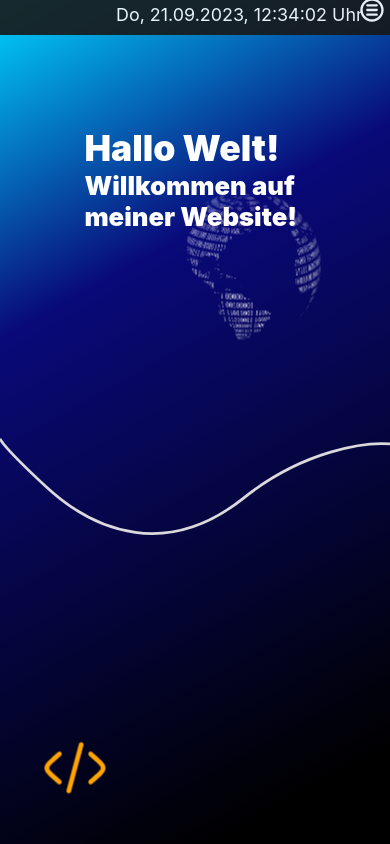
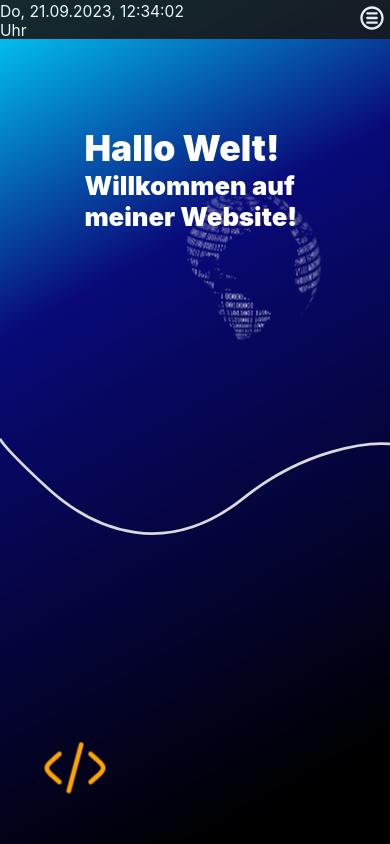
Before and after one commit to AndiBruehl/my-portfolio, a React (Create React App) app: page / in a window 390 px wide. Shown: the top 844 px of the page. Built offline with nearby package versions, Linux system fonts and the light colour scheme.

Commit message:
design feinschliff

```diff
--- a/src/App.js
+++ b/src/App.js
@@ -13,7 +13,7 @@ import YouTube from './components/YouTube/YouTube';
 
 const App = () => {
   return (
-    <div className="App">
+    <div className="App" style={{overflowX: "hidden"}}>
       <NavBar />
       <Home />
       <About />
--- a/src/components/NavBar/NavBar.module.css
+++ b/src/components/NavBar/NavBar.module.css
@@ -3,7 +3,7 @@
 .NavBar {
     background: #181818;
     width: 100%;
-    height: calc(2.2rem + 1vw);
+    height: calc(2.2rem + 2vw);
     position: fixed;
     z-index: 999;
     opacity: 0.9;
@@ -38,10 +38,9 @@
 }
 
 .NavBar nav ul li a.selected {
-    border-bottom: 2px solid #8C1CD1; /* Hier die gewünschte Unterstreichungsfarbe */
+    border-bottom: 2px solid #8C1CD1;
     transform: scale(1.1);
 }
-
 
 .NavBar a:hover {
     border-bottom: 5px solid #8C1CD1;
@@ -65,7 +64,6 @@
     justify-content: center;
     align-items: center;
     margin-right: 1vw;
-    /* Optional, je nachdem, wie viel Abstand du von rechts möchtest */
 }
 
 #about,
@@ -75,53 +73,33 @@
     margin-top: 80px;
 }
 
-@media (max-width: 768px) {
-    .NavBar {
-        flex-direction: column;
-    }
-
-    .NavBar nav ul li {
-        margin: 10px 10px;
-    }
-
-    /* .NavBar .Time {
-        margin-right: 7%;
-        margin-top: 1%;
-    } */
-
-    #about,
-    #skills,
-    #youtube,
-    #contact {
-        margin-top: 10px;
+@media (min-width: 1176px){
+    .NavBar .MobileNavigation .Hamburger {
+    display: none;
     }
 }
 
-.NavBar .MobileNavigation {
-    display: none;
-}
-
-@media (max-width: 1124px) {
+@media (max-width: 1175px) {
     .NavBar .Navigation {
         display: none;
     }
 
     .NavBar .Time {
-        margin-right: 7%;
-        margin-top: 1%;
+        margin-right: 7vw;
+        margin-top: -0.4vw;
     }
 
     .NavBar .MobileNavigation {
         display: flex;
         align-items: right;
-        padding: 0.5%;
+        padding: -0.4vw;
     }
 
     .NavBar .MobileNavigation .Hamburger {
         position: absolute;
-        margin-top: -1.5%;
+        margin-top: -2.5vw;
         margin-left: 5vw;
-        right: 1%;
+        right: 1vw;
         cursor: pointer;
     }
 
@@ -141,3 +119,44 @@
         color: #8c1cd1
     }
 }
+
+@media (max-width: 500px) {
+    .NavBar .MobileNavigation {
+        display: flex;
+        align-items: left;
+        padding: 3%;
+    }
+
+    .NavBar .MobileNavigation .Hamburger {
+        position: absolute;
+        margin-top: -4vw;
+        right: 1%;
+        cursor: pointer;
+    }
+
+    .NavBar nav ul {
+        display: flex;
+        flex-direction: column;
+        position: absolute;
+        top: calc(2.2rem + 1vw);
+        right: 0vw;
+        width: 20vw;
+        background-color: #181818;
+        border-top: 2px solid #8c1cd1;
+        border-radius: 10px;
+        padding-right: 5vw;
+    }
+
+    .NavBar .Time {
+        margin-right: 50%;
+        margin-top: 1%;
+        font-size: 4vw;
+    }
+
+    #about,
+    #skills,
+    #youtube,
+    #contact {
+        margin-top: 10px;
+    }
+}
--- a/src/components/Portfolio/Portfolio.js
+++ b/src/components/Portfolio/Portfolio.js
@@ -107,10 +107,10 @@ const Portfolio = () => {
 
     const sliderRef = useRef(null);
     const [currentIndex, setCurrentIndex] = useState(0);
-    const [autoPlay, setAutoPlay] = useState(true);
+    const [autoPlay] = useState(true);
     const autoPlayIntervalRef = useRef(null);
 
-    const { ref, inView } = useInView(
+    const { inView } = useInView(
         {
             threshold: 0.2,
         }
@@ -136,6 +136,16 @@ const Portfolio = () => {
 
     }, [inView, animation]);
 
+    const handleNextClick = () => {
+        if (currentIndex < images.length - 1) {
+            setCurrentIndex(currentIndex + 1);
+            sliderRef.current.scrollBy({ left: sliderRef.current.clientWidth, behavior: 'smooth' });
+        } else {
+            setCurrentIndex(0);
+            sliderRef.current.scrollBy({ left: -sliderRef.current.scrollWidth, behavior: 'smooth' });
+        }
+    };
+
     useEffect(() => {
         if (autoPlay) {
             autoPlayIntervalRef.current = setInterval(() => {
@@ -151,15 +161,7 @@ const Portfolio = () => {
         };
     }, [autoPlay, currentIndex]);
 
-    const handleNextClick = () => {
-        if (currentIndex < images.length - 1) {
-            setCurrentIndex(currentIndex + 1);
-            sliderRef.current.scrollBy({ left: sliderRef.current.clientWidth, behavior: 'smooth' });
-        } else {
-            setCurrentIndex(0);
-            sliderRef.current.scrollBy({ left: -sliderRef.current.scrollWidth, behavior: 'smooth' });
-        }
-    };
+
 
     const handleImageClick = (url) => {
         window.open(url, '_blank');
```
